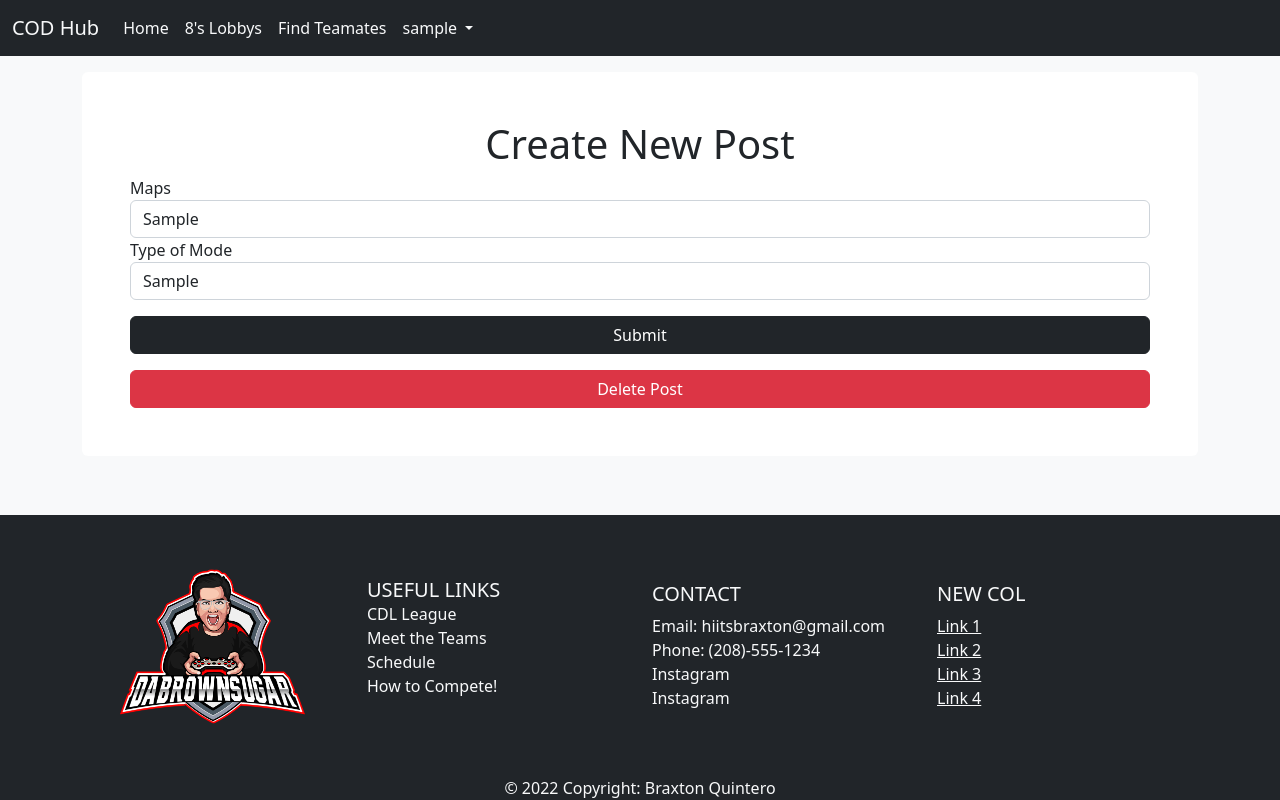
After one commit to BraxtonQuintero/final-captsone-project, a Flask app: page /edit_match/1/edit in a window 1280 px wide. The commit adds this page. Run offline with Flask 3, Linux system fonts and the light colour scheme; a user stored in the database is signed in; tables that the repository leaves empty hold one stand-in row (values such as "Sample post").

Commit message:
added edit and delete functions to match

```diff
--- a/app/routes.py
+++ b/app/routes.py
@@ -83,7 +83,7 @@
         maps = form.maps.data
         modes = form.modes.data
 
-        new_match = Matches(maps=maps, modes=modes)
+        new_match = Matches(maps=maps, modes=modes, user_id=current_user.id)
 
         print(new_match)
         return redirect(url_for('eights'))
@@ -103,23 +103,59 @@
 @app.route("/eights", methods= ["GET", "POST"])
 @login_required
 def eights():
-    maps = Matches.maps
-    modes = Matches.modes
 
-    match = Matches.query.filter_by(maps=maps, modes=modes)
+    print('hello world')
+    matches = Matches.query.order_by(Matches.date_created.desc()).all()
+    print(matches)
 
-    return render_template('eights.html', match=match)
+    return render_template('eights.html', matches=matches)
 
-@app.route('/search', methods=['POST'])
+
+@app.route('/edit_match/<match_id>/edit', methods=['GET', 'POST'])
 @login_required
-def search():
-  form = SearchForm()
-  if not form.validate_on_submit():
-    return redirect(url_for('teamates'))
-  return redirect((url_for('search_results', query=form.search.data)))
+def edit_match(match_id):
+    match = Matches.query.get(match_id)
+    if not match:
+        flash(f"Match with id #{match_id} does not exist", "warning")
+        return redirect(url_for('index'))
+    if match.user_id != current_user.id:
+        flash('You do not have permission to edit this post', 'danger')
+        return redirect(url_for('index'))
+    form = MatchForm()
+    if form.validate_on_submit():
+        new_maps = form.maps.data
+        new_modes = form.modes.data
 
-@app.route('/search_results/<query>')
+        match.update(maps=new_maps, modes=new_modes)
+        flash(f"{match_id} has been updated", "success")
+
+        return redirect(url_for('eights', match_id=match.id))
+    return render_template('edit_match.html', match=match, form=form)
+
+@app.route('/delete_match/<match_id>/delete')
 @login_required
-def search_results(query):
-  results = User.query.whoosh_search(query).all()
-  return render_template('search_results.html', query=query, results=results)
+def delete_match(match_id):
+    match = Matches.query.get(match_id)
+    if not match:
+        flash(f"Post with id #{match_id} does not exist", "warning")
+        return redirect(url_for('eights'))
+    if match.user_id != current_user.id:
+        flash('You do not have permission to delete this post', 'danger')
+        return redirect(url_for('eights'))
+    match.delete()
+    flash(f"{Matches.id} has been deleted", 'info')
+    return redirect(url_for('eights'))
+
+# @app.route('/search', methods=['POST'])
+# @login_required
+# def search():
+#   form = SearchForm()
+#   if not form.validate_on_submit():
+#     return redirect(url_for('teamates'))
+#   return redirect((url_for('search_results', query=form.search.data)))
+
+# @app.route('/search_results/<query>')
+# @login_required
+# def search_results(query):
+#   results = User.query.whoosh_search(query).all()
+#   return render_template('search_results.html', query=query, results=results)
--- /dev/null
+++ b/app/templates/edit_match.html
@@ -0,0 +1,46 @@
+{% extends 'base.html' %}
+
+{% block title %}Edit {{ Match.id }}{% endblock %}
+
+{% block content %}
+<div class="bg-white p-5 rounded mt-3">
+    <form action="" method="POST">
+        <h1 class="text-center">Create New Post</h1>
+
+        {{ form.csrf_token }}
+
+        {{ form.maps.label }}
+        {{ form.maps(class='form-control', value=match.maps) }}
+
+        {{ form.modes.label }}
+        {{ form.modes(class='form-control', value=match.modes) }}
+
+        {{ form.submit(class='btn btn-dark w-100 mt-3') }}
+
+    </form>
+
+    <button type="button" class="btn btn-danger w-100 mt-3" data-bs-toggle="modal" data-bs-target="#deletePostModal">
+        Delete Post
+    </button>
+
+    <div class="modal fade" id="deletePostModal" tabindex="-1" aria-labelledby="deletePostModalLabel" aria-hidden="true">
+        <div class="modal-dialog">
+        <div class="modal-content">
+
+            <div class="modal-header">
+            <h1 class="modal-title fs-5" id="deletePostModalLabel">Delete Post?</h1>
+            <button type="button" class="btn-close" data-bs-dismiss="modal" aria-label="Close"></button>
+            </div>
+            <div class="modal-body">
+            Are you sure you want to delete {{ match.id }}? You cannot undo this action.
+            </div>
+            <div class="modal-footer">
+            <button type="button" class="btn btn-dark" data-bs-dismiss="modal">Close</button>
+            <a class="btn btn-danger" href="{{ url_for('delete_match', match_id=match.id) }}">Delete</a>
+            </div>
+
+        </div>
+        </div>
+    </div>
+    </div>
+{% endblock content %}
```
Also changed, not shown: app/templates/eights.html (+9 -22 lines), app.db.
